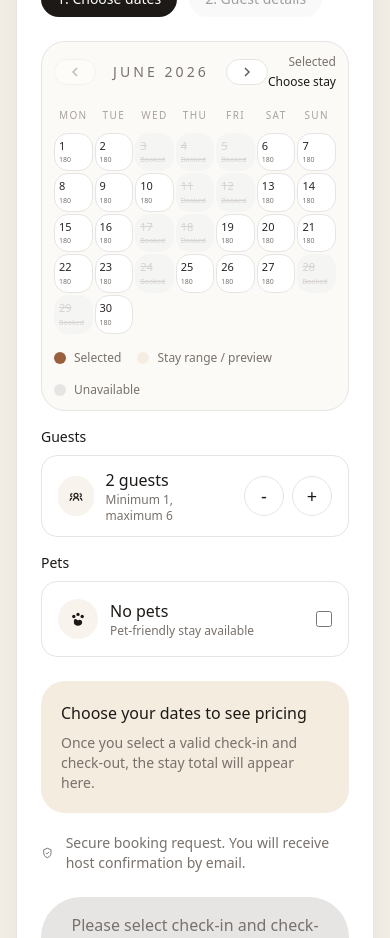
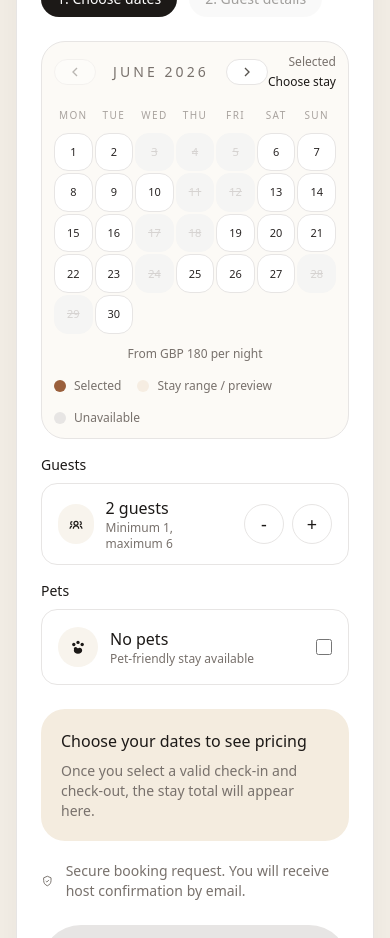
Before and after one commit to chrisoliverwebb/direct-rental, a React (Vite) app: page /demo in a window 390 px wide. Shown: the part 2280-3218 px from the top of the page. Built offline with nearby package versions, Linux system fonts and the light colour scheme.

Commit message:
improve responsive on demo page

```diff
--- a/src/components/SiteHeader.tsx
+++ b/src/components/SiteHeader.tsx
@@ -15,7 +15,7 @@ export function SiteHeader() {
         </Link>
         <a
           href="/#lead-form"
-          className="w-full rounded-full bg-pine px-5 py-3 text-center text-sm font-medium text-white transition hover:bg-pine/90 sm:w-auto"
+          className="hidden rounded-full bg-pine px-5 py-3 text-center text-sm font-medium text-white transition hover:bg-pine/90 sm:inline-flex sm:w-auto"
         >
           Join early access
         </a>
--- a/src/pages/DemoPage.tsx
+++ b/src/pages/DemoPage.tsx
@@ -773,10 +773,12 @@ export function DemoPage() {
                                   : "border-stone-200 bg-white text-stone-800 hover:border-[#caa27f] hover:bg-[#fbf6ef]"
                           }`}
                         >
-                          <div className="flex h-full flex-col justify-between">
-                            <span className="text-[11px] sm:text-xs">{Number(date.slice(-2))}</span>
+                          <div className="flex h-full flex-col justify-center sm:justify-between">
+                            <span className="text-center text-[11px] sm:text-left sm:text-xs">
+                              {Number(date.slice(-2))}
+                            </span>
                             <span
-                              className={`block truncate text-[7px] leading-3 sm:text-[9px] sm:leading-4 ${
+                              className={`hidden truncate text-[7px] leading-3 sm:block sm:text-[9px] sm:leading-4 ${
                                 isBlocked
                                   ? "text-stone-300"
                                   : isSelectedStart || isSelectedEnd || isPreviewEnd
@@ -786,17 +788,16 @@ export function DemoPage() {
                                       : "text-stone-500"
                               }`}
                             >
-                              {isBlocked ? "Booked" : (
-                                <>
-                                  <span className="sm:inline hidden">GBP </span>180
-                                </>
-                              )}
+                              {isBlocked ? "Booked" : `GBP ${nightlyRate}`}
                             </span>
                           </div>
                         </button>
                       );
                     })}
                   </div>
+                  <p className="mt-3 text-center text-xs text-stone-500 sm:hidden">
+                    From GBP {nightlyRate} per night
+                  </p>
                   <div className="mt-4 flex flex-wrap gap-4 text-xs text-stone-500">
                     <span className="flex items-center gap-2">
                       <span className="h-3 w-3 rounded-full bg-[#9a5f3c]" />
--- a/src/pages/HomePage.tsx
+++ b/src/pages/HomePage.tsx
@@ -127,7 +127,7 @@ export function HomePage() {
             </p>
           </div>
           <div className="grid gap-4 sm:grid-cols-2">
-            <div className="flex h-full flex-col rounded-[28px] bg-[#ff5a5f] p-6 text-white shadow-soft">
+            <div className="flex h-full flex-col rounded-[28px] bg-[#ff5a5f] p-5 text-white shadow-soft sm:p-6">
               <p className="text-sm uppercase tracking-[0.24em] text-white/60">Booking site</p>
               <div className="mt-4 space-y-2">
                 <h3 className="text-2xl sm:text-3xl">
@@ -138,17 +138,17 @@ export function HomePage() {
                   Minus guest fee impact: {APPROX} 15%
                 </p>
               </div>
-              <div className="mt-8 rounded-[22px] bg-white/10 p-5">
+              <div className="mt-6 rounded-[22px] bg-white/10 p-4 sm:mt-8 sm:p-5">
                 <p className="text-2xl font-semibold sm:text-3xl">
                   You receive {APPROX} {GBP}820
                 </p>
               </div>
-              <div className="mt-auto rounded-[22px] bg-white/10 p-4 text-sm text-white/75">
+              <div className="mt-6 rounded-[22px] bg-white/10 p-4 text-sm text-white/75 sm:mt-auto">
                 Less profit, less control, and a weaker direct relationship with the guest.
               </div>
             </div>
 
-            <div className="rounded-[28px] bg-pine p-6 text-white shadow-soft">
+            <div className="flex h-full flex-col rounded-[28px] bg-pine p-5 text-white shadow-soft sm:p-6">
               <p className="text-sm uppercase tracking-[0.24em] text-white/60">Direct Rental</p>
               <div className="mt-4 space-y-2">
                 <h3 className="text-2xl sm:text-3xl">
@@ -157,7 +157,7 @@ export function HomePage() {
                 <p className="text-base text-white/80">No platform commission</p>
                 <p className="text-base text-white/80">From {GBP}19/month per property</p>
               </div>
-              <div className="mt-8 rounded-[22px] bg-white/10 p-5">
+              <div className="mt-6 rounded-[22px] bg-white/10 p-4 sm:mt-8 sm:p-5">
                 <p className="text-2xl font-semibold sm:text-3xl">
                   You receive {GBP}1,000*
                 </p>
@@ -166,7 +166,7 @@ export function HomePage() {
                 * Example shown for direct payment. For online payments, a small payment processing
                 fee (typically 1% to 3%) will be deducted.
               </p>
-              <div className="mt-8 rounded-[22px] bg-white/10 p-4 text-sm text-white/75">
+              <div className="mt-6 rounded-[22px] bg-white/10 p-4 text-sm text-white/75 sm:mt-auto">
                 Better margins, stronger brand, and a direct relationship with the guest.
               </div>
             </div>
```
